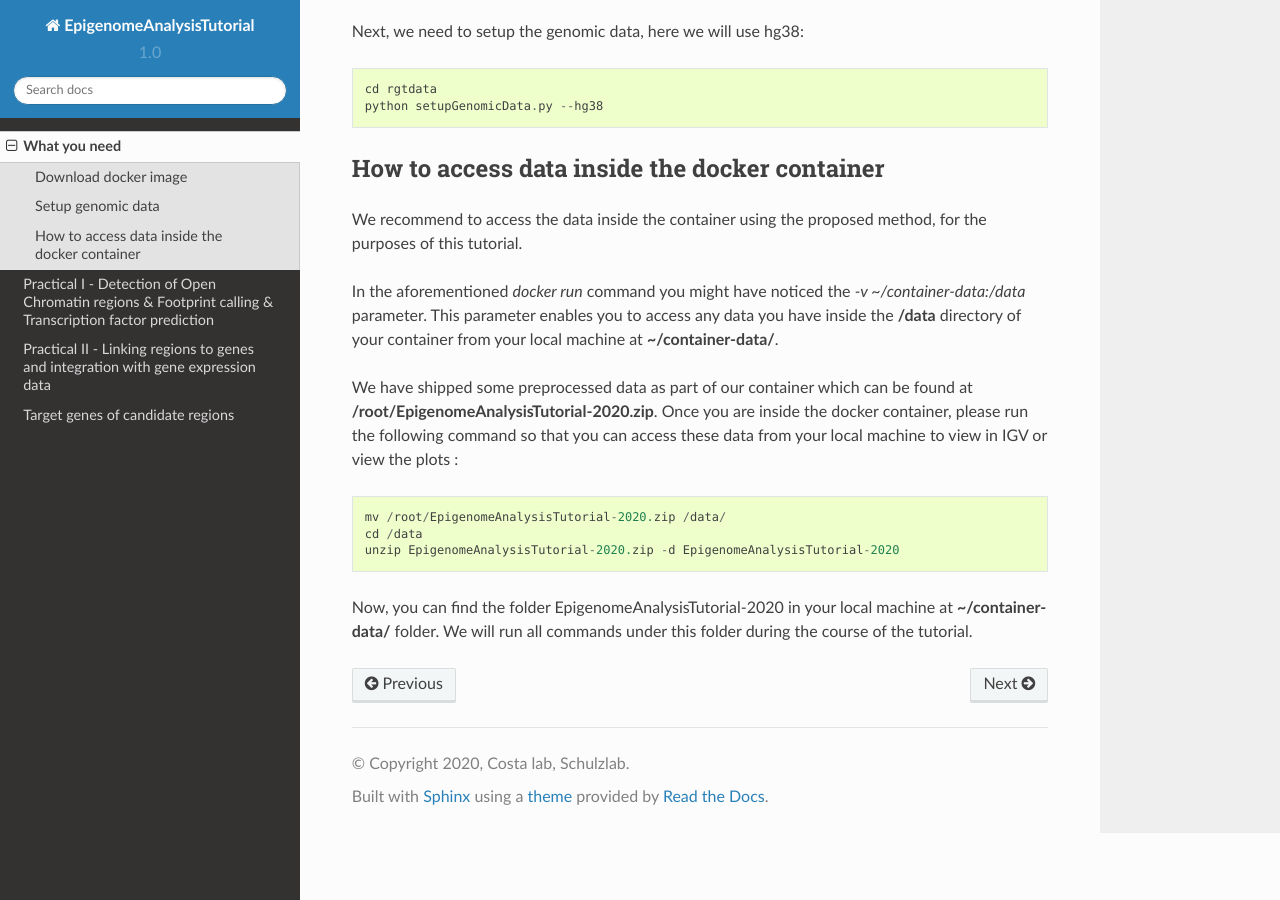
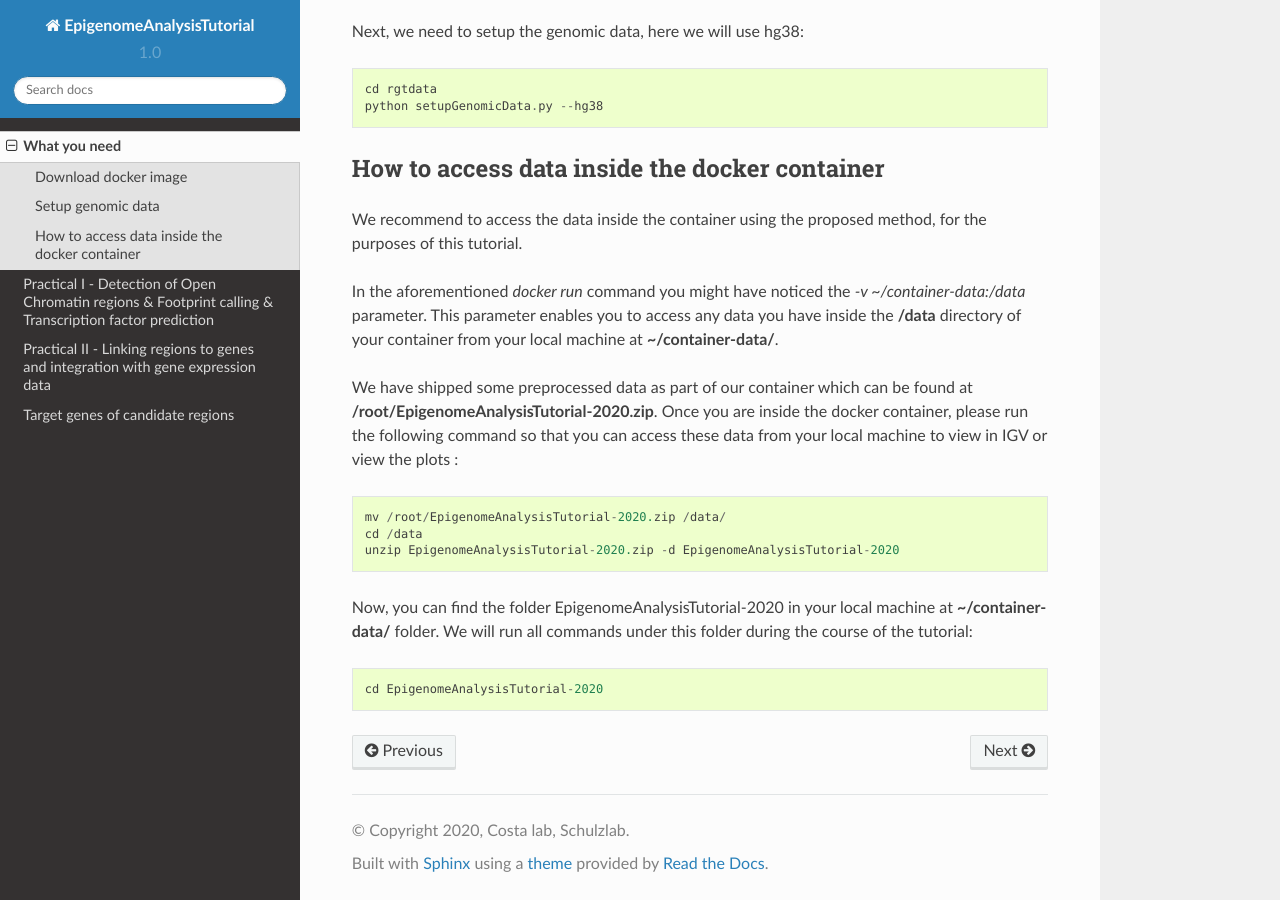
Before and after one commit to SchulzLab/EpigenomeAnalysisTutorial-2020, a Sphinx documentation site: the page built from docs/Installation.rst, in a window 1280 px wide and 900 px high, scrolled down 858 px. Built offline with Sphinx 7.4.7 and the Read the Docs theme 2.0.0, drawn with Linux system fonts in a browser that asks for light colours.

Commit message:
Update Installation.rst

```diff
--- a/docs/Installation.rst
+++ b/docs/Installation.rst
@@ -49,4 +49,6 @@ Once you are inside the docker container, please run the following command so th
    cd /data
    unzip EpigenomeAnalysisTutorial-2020.zip -d EpigenomeAnalysisTutorial-2020
 
-Now, you can find the folder EpigenomeAnalysisTutorial-2020 in your local machine at **~/container-data/** folder. We will run all commands under this folder during the course of the tutorial.
+Now, you can find the folder EpigenomeAnalysisTutorial-2020 in your local machine at **~/container-data/** folder. We will run all commands under this folder during the course of the tutorial:
+::
+   cd EpigenomeAnalysisTutorial-2020
```
